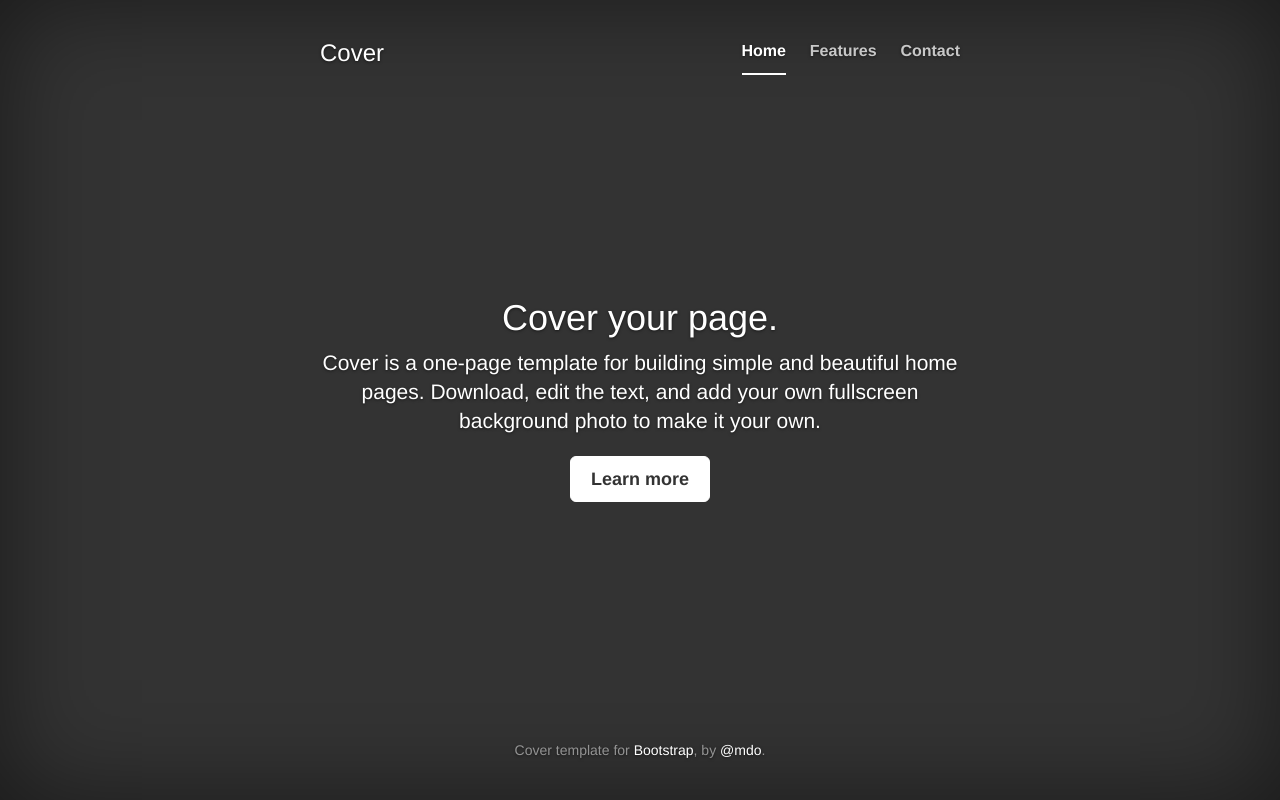
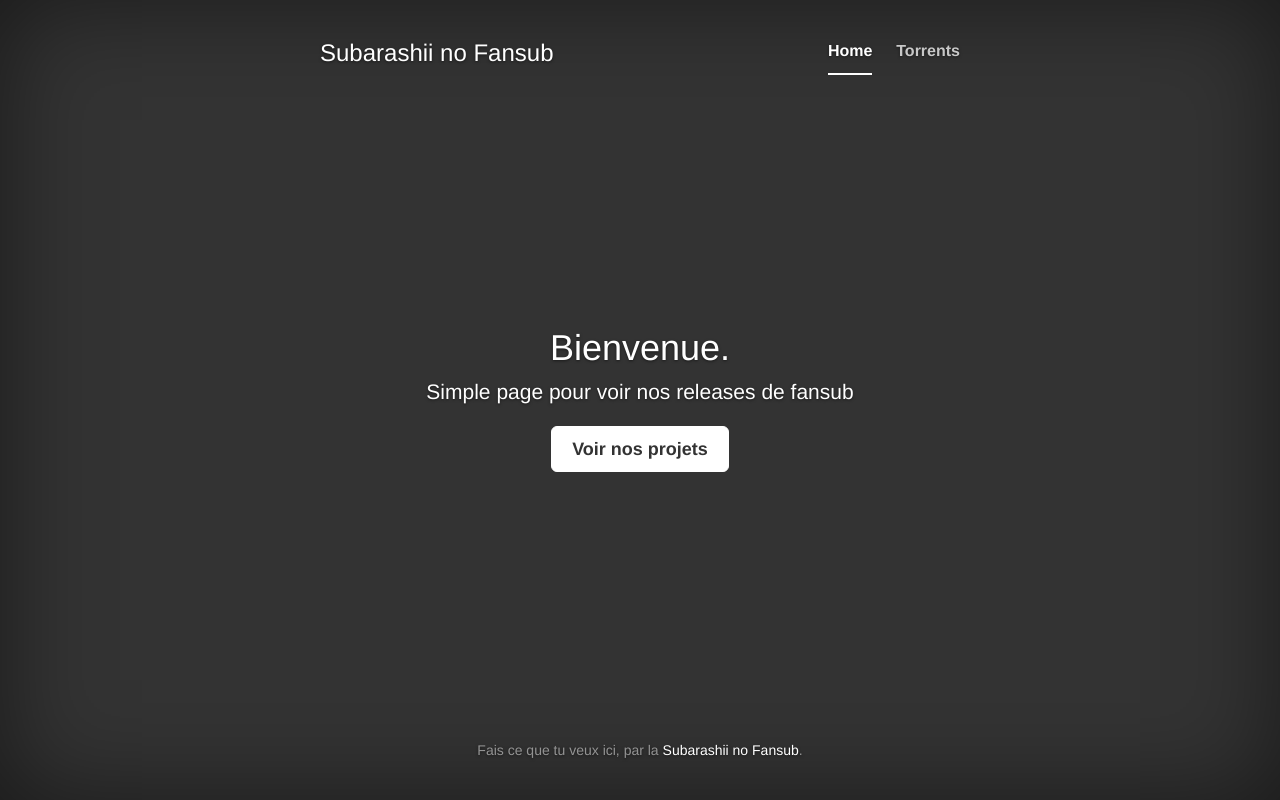
Before and after one commit to Subarashii-no-Fansub/subarashii-no-fansub.github.io, a plain HTML site: page index.html in a window 1280 px wide. Drawn offline with nearby package versions, Linux system fonts and the light colour scheme.

Commit message:
Update index.html

```diff
--- a/index.html
+++ b/index.html
@@ -1,5 +1,6 @@
 <!DOCTYPE html>
 <html lang="en">
+
 <head>
     <meta charset="utf-8">
     <meta name="description" content="Subarashii no Fansub">
@@ -19,53 +20,43 @@
     <link href="css/cover.css" rel="stylesheet">
 
 </head>
-<!-- NAVBAR================================================== -->
+
 <body>
-
     <div class="site-wrapper">
-
         <div class="site-wrapper-inner">
-
             <div class="cover-container">
-
                 <div class="masthead clearfix">
                     <div class="inner">
-              <h3 class="masthead-brand">Cover</h3>
+                        <h3 class="masthead-brand">Subarashii no Fansub</h3>
                         <nav>
                             <ul class="nav masthead-nav">
                                 <li class="active"><a href="#">Home</a></li>
-                  <li><a href="#">Features</a></li>
-                  <li><a href="#">Contact</a></li>
+                                <li><a href="http://www.nyaa.se/?page=separate&user=253697">Torrents</a></li>
                             </ul>
                         </nav>
                     </div>
                 </div>
 
                 <div class="inner cover">
-            <h1 class="cover-heading">Cover your page.</h1>
-            <p class="lead">Cover is a one-page template for building simple and beautiful home pages. Download, edit the text, and add your own fullscreen background photo to make it your own.</p>
+                    <h1 class="cover-heading">Bienvenue.</h1>
+                    <p class="lead">Simple page pour voir nos releases de fansub</p>
                     <p class="lead">
-              <a href="#" class="btn btn-lg btn-default">Learn more</a>
+                        <a href="#" class="btn btn-lg btn-default">Voir nos projets</a>
                     </p>
                 </div>
 
                 <div class="mastfoot">
                     <div class="inner">
-              <p>Cover template for <a href="http://getbootstrap.com">Bootstrap</a>, by <a href="https://twitter.com/mdo">@mdo</a>.</p>
+                        <p>Fais ce que tu veux ici, par la <a href="https://subarashii-no-fansub.github.io/">Subarashii no Fansub</a>.</p>
+                    </div>
+                </div>
+            </div>
         </div>
     </div>
 
-        </div>
-
-      </div>
-
-		</div><!-- /.container -->
-
-
-		<!-- Bootstrap core JavaScript
-		================================================== -->
-		<!-- Placed at the end of the document so the pages load faster -->
+    <!-- Bootstrap core JavaScript -->
     <script src="//code.jquery.com/jquery-1.11.3.min.js"></script>
     <script src="//maxcdn.bootstrapcdn.com/bootstrap/3.3.4/js/bootstrap.min.js"></script>
 </body>
+
 </html>
```
Lines whose indentation alone changed are shown as unchanged.
